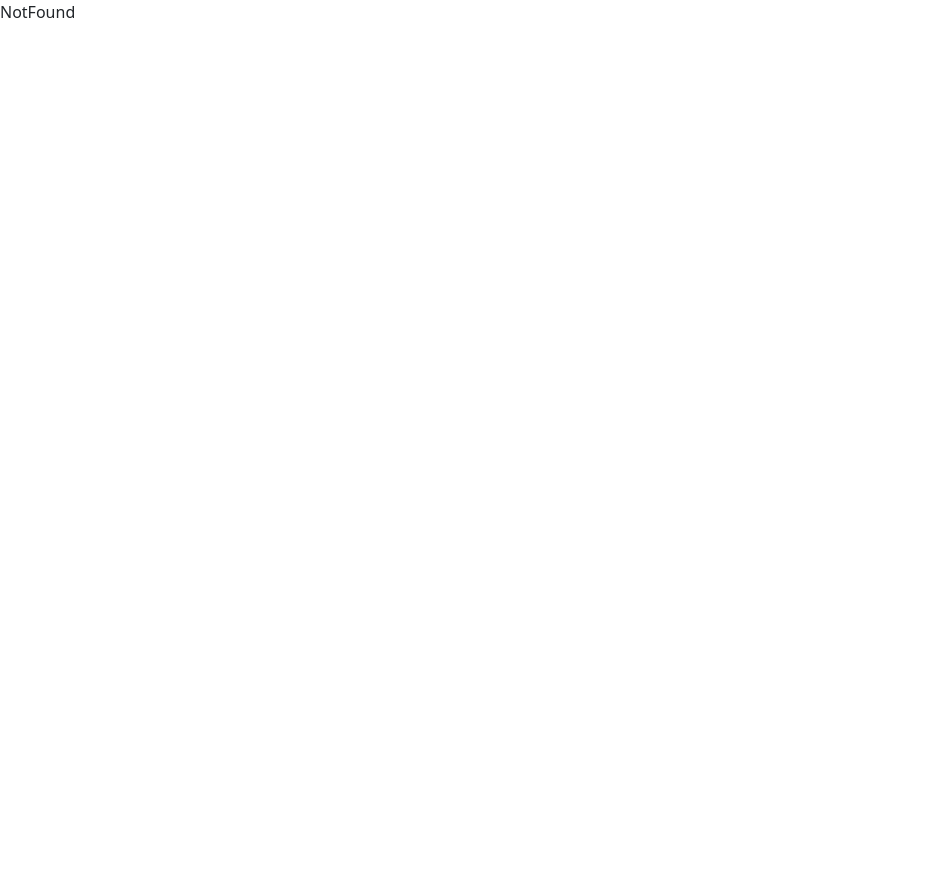
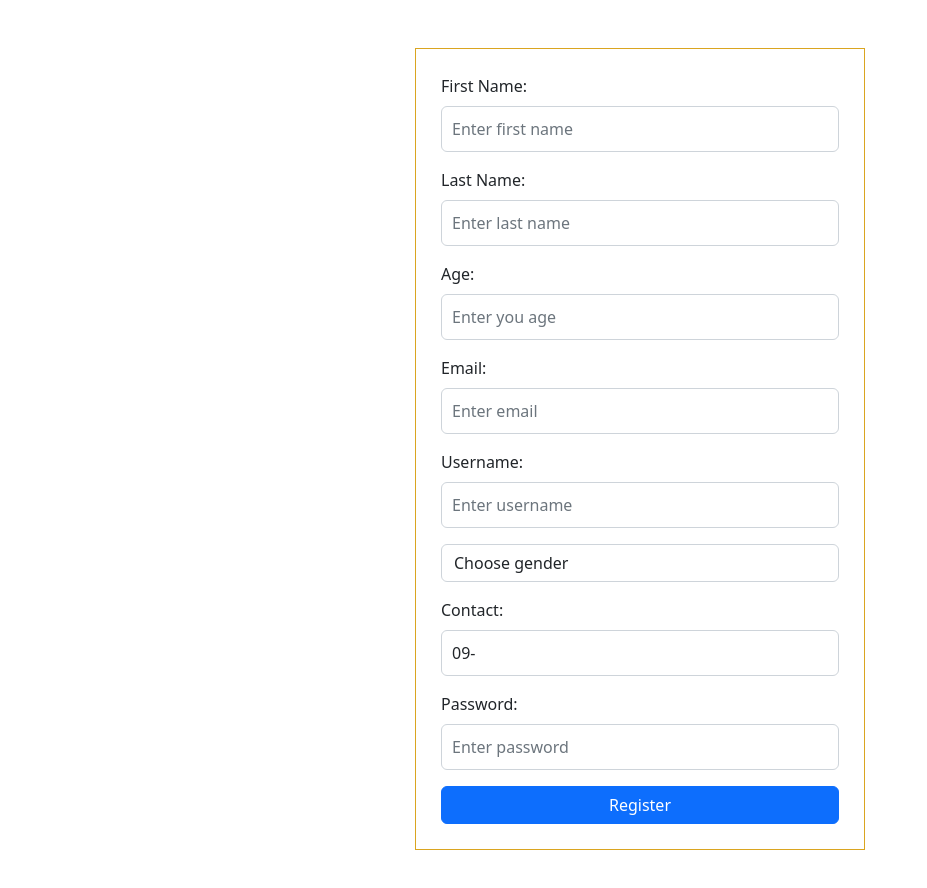
Before and after one commit to jacobeugenio/ClassroomApp-FE, a React (Create React App) app: page /register in a window 1280 px wide. Shown: the top 888 px of the page, without its empty margins (0-927 px from the left). Before the commit the page ends 800 px from the top, so only its background shows below. Built offline with nearby package versions, Linux system fonts and the light colour scheme.

Commit message:
making a register component

```diff
--- a/public/index.html
+++ b/public/index.html
@@ -1,43 +1,19 @@
 <!DOCTYPE html>
 <html lang="en">
+
 <head>
   <meta charset="utf-8" />
   <link rel="icon" href="%PUBLIC_URL%/favicon.ico" />
   <meta name="viewport" content="width=device-width, initial-scale=1" />
   <meta name="theme-color" content="#000000" />
-    <meta
-      name="description"
-      content="Web site created using create-react-app"
-    />
+  <meta name="description" content="Web site created using create-react-app" />
   <link rel="apple-touch-icon" href="%PUBLIC_URL%/logo192.png" />
-    <!--
-      manifest.json provides metadata used when your web app is installed on a
-      user's mobile device or desktop. See https://developers.google.com/web/fundamentals/web-app-manifest/
-    -->
   <link rel="manifest" href="%PUBLIC_URL%/manifest.json" />
-    <!--
-      Notice the use of %PUBLIC_URL% in the tags above.
-      It will be replaced with the URL of the `public` folder during the build.
-      Only files inside the `public` folder can be referenced from the HTML.
-
-      Unlike "/favicon.ico" or "favicon.ico", "%PUBLIC_URL%/favicon.ico" will
-      work correctly both with client-side routing and a non-root public URL.
-      Learn how to configure a non-root public URL by running `npm run build`.
-    -->
   <title>Clasroom App</title>
 </head>
+
 <body>
-    <noscript>You need to enable JavaScript to run this app.</noscript>
   <div id="root"></div>
-    <!--
-      This HTML file is a template.
-      If you open it directly in the browser, you will see an empty page.
+</body>
 
-      You can add webfonts, meta tags, or analytics to this file.
-      The build step will place the bundled scripts into the <body> tag.
-
-      To begin the development, run `npm start` or `yarn start`.
-      To create a production bundle, use `npm run build` or `yarn build`.
-    -->
-  </body>
 </html>
--- a/src/App.js
+++ b/src/App.js
@@ -1,11 +1,12 @@
-import { Route, Routes } from 'react-router-dom';
-import LandingPage from './components/landing-page/LandingPage'
-import 'bootstrap/dist/css/bootstrap.min.css';
-import Login from './components/login/Login';
-import Home from './components/teacher/Home';
-import Students from './components/teacher/Students'
-import NotFound from './NotFound';
-import Grades from './components/teacher/Grades';
+import { Route, Routes } from "react-router-dom";
+import LandingPage from "./components/landing-page/LandingPage";
+import "bootstrap/dist/css/bootstrap.min.css";
+import Login from "./components/login/Login";
+import Home from "./components/teacher/Home";
+import Students from "./components/teacher/Students";
+import NotFound from "./NotFound";
+import Grades from "./components/teacher/Grades";
+import Register from "./components/Register/Register";
 
 function App() {
 	return (
@@ -13,14 +14,13 @@ function App() {
 			<Routes>
 				<Route path='/' element={<LandingPage />} />
 				<Route path='/login' element={<Login />} />
+				<Route path='/register' element={<Register />} />
 				{/* <Route path='/register' element={<Register />} /> */}
 				<Route path='/teacher' element={<Home />} />
 				<Route path='/teacher/students' element={<Students />} />
 				<Route path='/teacher/grades' element={<Grades />} />
 				<Route path='*' element={<NotFound />} />
-
 			</Routes>
-
 		</>
 	);
 }
--- /dev/null
+++ b/src/components/Register/Register.jsx
@@ -0,0 +1,157 @@
+import React, { useState } from "react";
+
+import Button from "react-bootstrap/Button";
+import Form from "react-bootstrap/Form";
+import Container from "react-bootstrap/Container";
+
+function Register() {
+	const [formData, setFormData] = useState({
+		fname: "",
+		lname: "",
+		age: "",
+		email: "",
+		username: "",
+		gender: "",
+		contact: `09-`,
+		password: "",
+	});
+
+	const handleChange = (event) => {
+		const { name, value } = event.target;
+		console.log(value);
+		setFormData((prevFormData) => ({ ...prevFormData, [name]: value }));
+	};
+
+	const onSubmitForm = (event) => {
+		event.preventDefault();
+
+		console.log(formData);
+		setFormData({
+			fname: "",
+			lname: "",
+			age: "",
+			email: "",
+			username: "",
+			gender: "",
+			contact: "",
+			password: "",
+		});
+	};
+
+	return (
+		<Container className='my-5'>
+			<Form onSubmit={onSubmitForm}>
+				<Form.Group className='mb-3' controlId='formBasicFirstName'>
+					<Form.Label>First Name:</Form.Label>
+					<Form.Control
+						onChange={handleChange}
+						value={formData.fname}
+						name='fname'
+						className='input-container'
+						type='text'
+						placeholder='Enter first name'
+						required
+					/>
+				</Form.Group>
+
+				<Form.Group className='mb-3' controlId='formBasicLastName'>
+					<Form.Label>Last Name:</Form.Label>
+					<Form.Control
+						onChange={handleChange}
+						value={formData.lname}
+						name='lname'
+						className='input-container'
+						type='text'
+						placeholder='Enter last name'
+						required
+					/>
+				</Form.Group>
+
+				<Form.Group className='mb-3' controlId='formBasicAge'>
+					<Form.Label>Age:</Form.Label>
+					<Form.Control
+						onChange={handleChange}
+						value={formData.age}
+						name='age'
+						className='input-container'
+						type='number'
+						placeholder='Enter you age'
+						required
+					/>
+				</Form.Group>
+
+				<Form.Group className='mb-3' controlId='formBasicEmail'>
+					<Form.Label>Email:</Form.Label>
+					<Form.Control
+						onChange={handleChange}
+						value={formData.email}
+						name='email'
+						className='input-container'
+						type='email'
+						placeholder='Enter email'
+						required
+					/>
+				</Form.Group>
+
+				<Form.Group className='mb-3' controlId='formBasicUsername'>
+					<Form.Label>Username:</Form.Label>
+					<Form.Control
+						onChange={handleChange}
+						value={formData.username}
+						name='username'
+						className='input-container'
+						type='text'
+						placeholder='Enter username'
+						required
+					/>
+				</Form.Group>
+
+				<Form.Group className='mb-3' controlId='formBasicGender'>
+					<Form.Control
+						as='select'
+						aria-label='Default select example'
+						onChange={handleChange}
+						value={formData.gender}
+						name='gender'
+					>
+						<option>Choose gender</option>
+						<option value='male'>Male</option>
+						<option value='female'>Female</option>
+					</Form.Control>
+				</Form.Group>
+
+				<Form.Group className='mb-3' controlId='formBasicContact'>
+					<Form.Label>Contact:</Form.Label>
+					<Form.Control
+						onChange={handleChange}
+						value={formData.contact}
+						name='contact'
+						className='input-container'
+						type='tel'
+						placeholder='Enter contact number'
+						required
+					/>
+				</Form.Group>
+
+				<Form.Group className='mb-3' controlId='formBasicPassword'>
+					<Form.Label>Password:</Form.Label>
+					<Form.Control
+						onChange={handleChange}
+						value={formData.password}
+						name='password'
+						className='input-container'
+						type='password'
+						placeholder='Enter password'
+						required
+					/>
+				</Form.Group>
+
+				<Button variant='primary' type='submit'>
+					Register
+				</Button>
+			</Form>
+		</Container>
+	);
+}
+
+export default Register;
--- a/src/components/landing-page/LandingPage.jsx
+++ b/src/components/landing-page/LandingPage.jsx
@@ -1,54 +1,60 @@
-import React from 'react';
+import React from "react";
 import { useLocation, Link } from "react-router-dom";
-import Container from 'react-bootstrap/Container';
-import Nav from 'react-bootstrap/Nav';
-import Navbar from 'react-bootstrap/Navbar';
-import NavDropdown from 'react-bootstrap/NavDropdown';
-import Button from 'react-bootstrap/Button';
+import Container from "react-bootstrap/Container";
+import Nav from "react-bootstrap/Nav";
+import Navbar from "react-bootstrap/Navbar";
+import NavDropdown from "react-bootstrap/NavDropdown";
+import Button from "react-bootstrap/Button";
 
 const LandingPage = () => {
-    const location = useLocation()
-    return location.pathname === '/login' || location.pathname === '/layout' ? null : (
+	const location = useLocation();
+	return location.pathname === "/login" ||
+		location.pathname === "/layout" ? null : (
 		<>
-            <Navbar bg="light" expand="md" className='py-0'>
+			<Navbar bg='light' expand='md' className='py-0'>
 				<Container>
-                    <Navbar.Brand href="#home">Classroom App</Navbar.Brand>
-                    <Navbar.Toggle aria-controls="basic-navbar-nav" />
-                    <Navbar.Collapse id="basic-navbar-nav">
-                        <Nav className="ms-auto">
-                            <Nav.Link href="#home">Home</Nav.Link>
-                            <Nav.Link href="#link">Link</Nav.Link>
-                            <NavDropdown title="Dropdown" id="basic-nav-dropdown">
-                                <NavDropdown.Item href="#action/3.1">Action</NavDropdown.Item>
-                                <NavDropdown.Item href="#action/3.2">
+					<Navbar.Brand href='#home'>Classroom App</Navbar.Brand>
+					<Navbar.Toggle aria-controls='basic-navbar-nav' />
+					<Navbar.Collapse id='basic-navbar-nav'>
+						<Nav className='ms-auto'>
+							<Nav.Link href='#home'>Home</Nav.Link>
+							<Nav.Link href='#link'>Link</Nav.Link>
+							<NavDropdown title='Dropdown' id='basic-nav-dropdown'>
+								<NavDropdown.Item href='#action/3.1'>Action</NavDropdown.Item>
+								<NavDropdown.Item href='#action/3.2'>
 									Another action
 								</NavDropdown.Item>
-                                <NavDropdown.Item href="#action/3.3">Something</NavDropdown.Item>
+								<NavDropdown.Item href='#action/3.3'>
+									Something
+								</NavDropdown.Item>
 								<NavDropdown.Divider />
-                                <NavDropdown.Item href="#action/3.4">
+								<NavDropdown.Item href='#action/3.4'>
 									Separated link
 								</NavDropdown.Item>
 							</NavDropdown>
-                            <Nav.Link href="/login"> <Button variant="warning" size='sm'>
+							<Nav.Link href='/login'>
+								<Button variant='warning' size='sm'>
 									Login
-                            </Button></Nav.Link>
-                            <Nav.Link href='/login'><Button variant="outline-warning" size='sm'>
+								</Button>
+							</Nav.Link>
+							<Nav.Link href='/register'>
+								<Button variant='outline-warning' size='sm'>
 									Register
-                            </Button></Nav.Link>
-
+								</Button>
+							</Nav.Link>
 						</Nav>
 					</Navbar.Collapse>
 				</Container>
 			</Navbar>
 
-            <div className="content">
+			<div className='content'>
 				<Container>
 					<h3>This is the landing Page</h3>
-                    <Link to='/teacher' >Go to teacher</Link>
+					<Link to='/teacher'>Go to teacher</Link>
 				</Container>
 			</div>
 		</>
-    )
-}
+	);
+};
 
-export default LandingPage
+export default LandingPage;
--- a/src/components/login/Login.jsx
+++ b/src/components/login/Login.jsx
@@ -1,33 +1,40 @@
+import React from "react";
+import { useLocation } from "react-router-dom";
+import Button from "react-bootstrap/Button";
+import Form from "react-bootstrap/Form";
+import Container from "react-bootstrap/Container";
+import "./login.css";
 
-import React from 'react'
-import { useLocation } from "react-router-dom";
-import Button from 'react-bootstrap/Button';
-import Form from 'react-bootstrap/Form';
-import Container from 'react-bootstrap/Container';
-import './login.css'
 const Login = () => {
-
 	return (
 		<Container className='my-5'>
 			<Form className=''>
-                <Form.Group className="mb-3" controlId="formBasicEmail">
+				<Form.Group className='mb-3' controlId='formBasicEmail'>
 					<Form.Label>Username</Form.Label>
-                    <Form.Control type="email" placeholder="Enter username" />
+					<Form.Control
+						className='input-container'
+						type='email'
+						placeholder='Enter username'
+					/>
 					{/* <Form.Text className="text-muted">
             We'll never share your email with anyone else.
             </Form.Text> */}
 				</Form.Group>
 
-                <Form.Group className="mb-3" controlId="formBasicPassword">
+				<Form.Group className='mb-3' controlId='formBasicPassword'>
 					<Form.Label>Password</Form.Label>
-                    <Form.Control type="password" placeholder="Password" />
+					<Form.Control
+						className='input-container'
+						type='password'
+						placeholder='Password'
+					/>
 				</Form.Group>
-                <Button variant="primary" type="submit">
+				<Button variant='primary' type='submit'>
 					Login
 				</Button>
 			</Form>
 		</Container>
-    )
-}
+	);
+};
 
-export default Login
+export default Login;
--- a/src/components/login/login.css
+++ b/src/components/login/login.css
@@ -1,3 +1,10 @@
+.input-container:focus {
+	outline: none;
+}
+
+.input-container {
+	padding: 10px;
+}
 
 .container > form {
 	min-width: 350px;
@@ -6,7 +13,7 @@
 	border: 1px solid goldenrod;
 	padding: 25px;
 }
-button[type="submit"]{
+button[type="submit"] {
 	display: block;
 	width: 100%;
 }
```
Also changed, not shown: src/components/Register/Register.css (added). Lines whose indentation alone changed are shown as unchanged.
